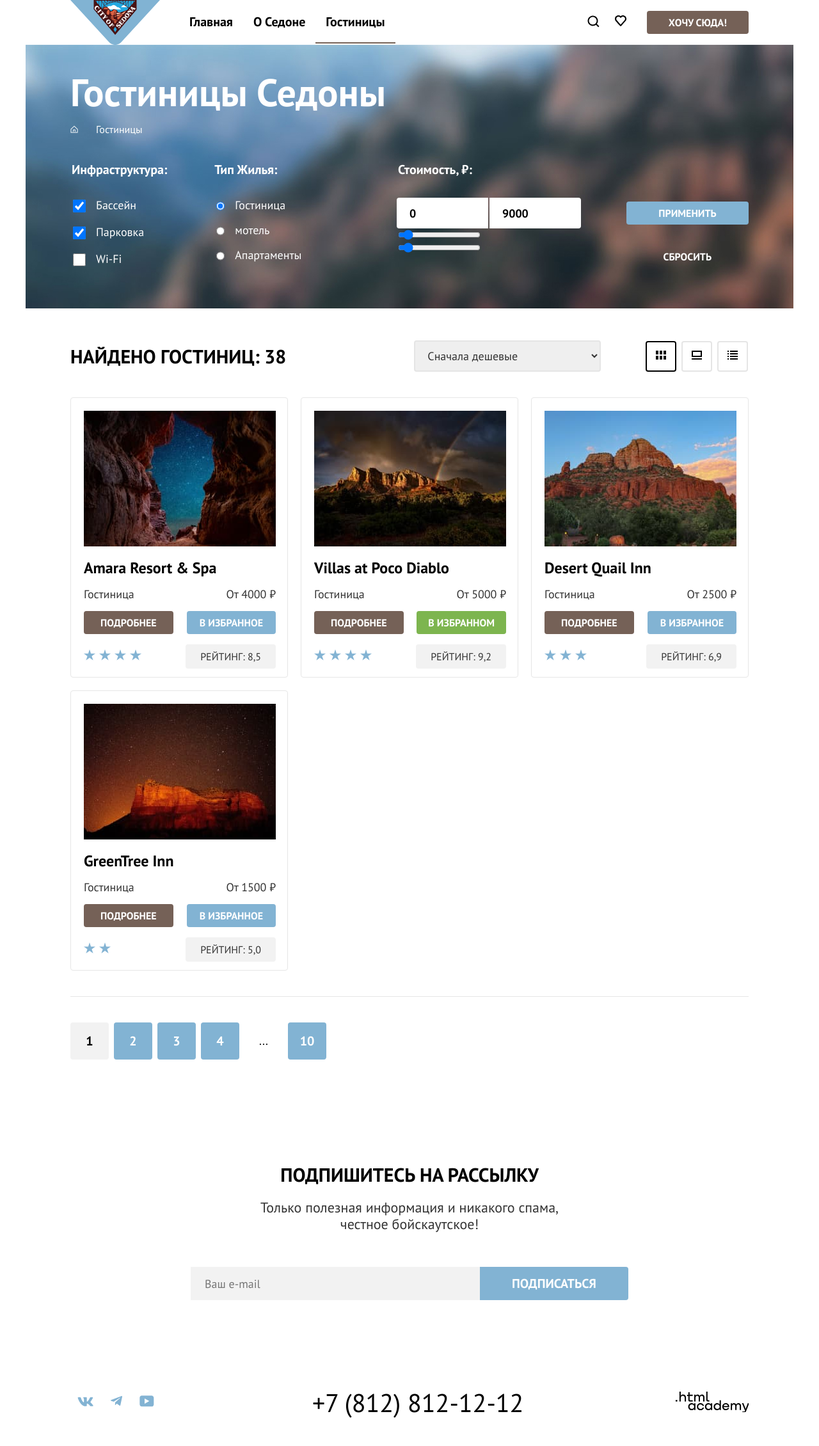
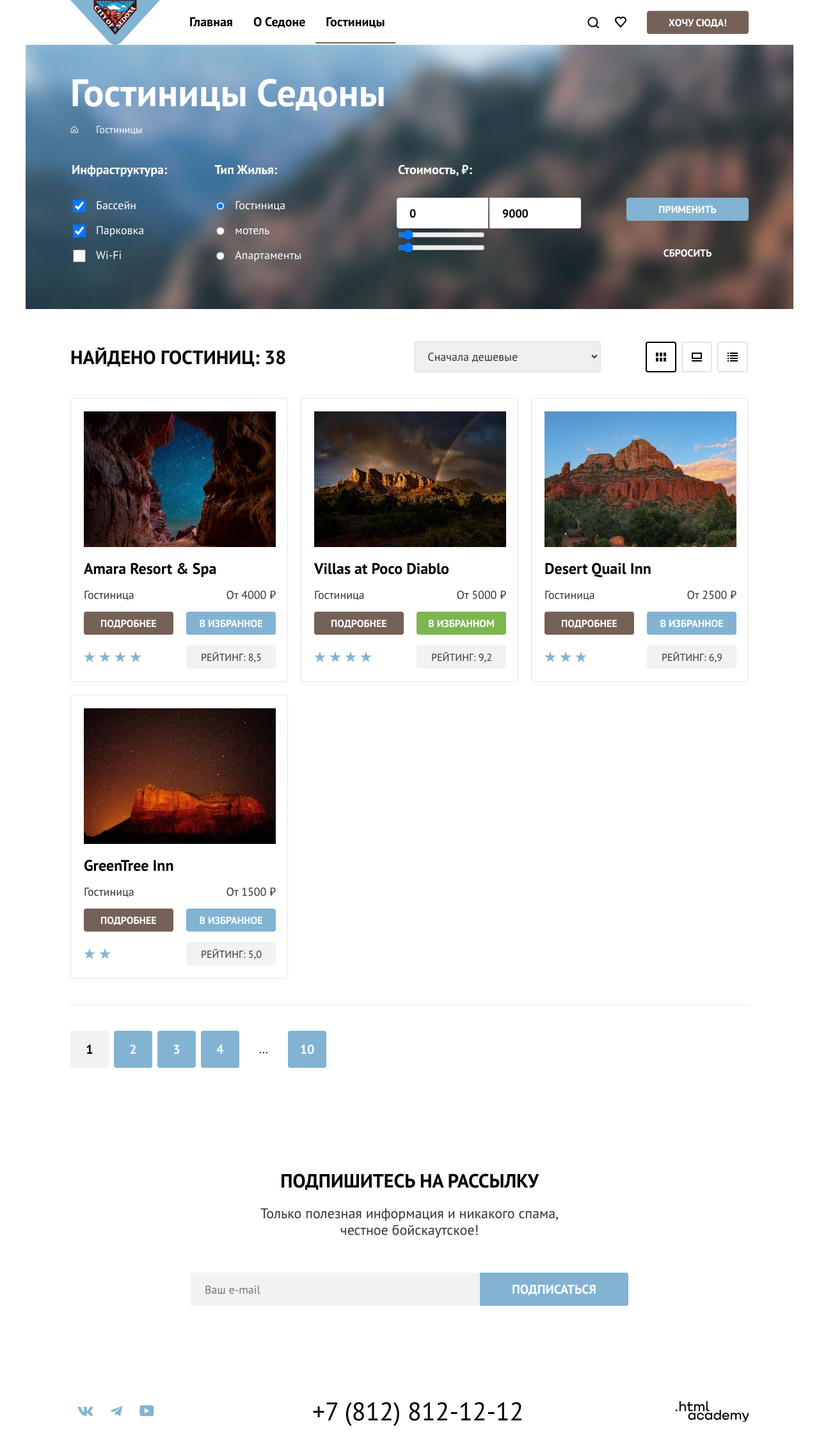
Before and after one commit to htmlacademy-htmlcss/2486063-sedona-1, a plain HTML site: page catalog.html in a window 1280 px wide. Shown: the whole page at 64% size. Before the commit the page ends 2218 px from the top, so only its background shows below. Drawn offline with Linux system fonts and the light colour scheme.

Commit message:
Сделал гридами карточки товаров и начал стилизацию состояний элементов

```diff
--- a/catalog.html
+++ b/catalog.html
@@ -9,6 +9,7 @@
   <body>
     <header class="page-header">
       <div class="page-header-container">
+        <a class="img-position-container" href="index.html">
           <svg
             class="logo-sedona"
             xmlns="http://www.w3.org/2000/svg"
@@ -56,9 +57,12 @@
               />
             </g>
             <defs>
-            <clipPath id="a"><path fill="#fff" d="M0 0h140v70H0z" /></clipPath>
+              <clipPath id="a">
+                <path fill="#fff" d="M0 0h140v70H0z" />
+              </clipPath>
             </defs>
           </svg>
+        </a>
         <nav class="navigation">
           <ul class="navigation-list">
             <li class="navigation-item">
@@ -75,7 +79,7 @@
         <div class="header-btns-container">
           <ul class="header-btns-list">
             <li class="btns-item">
-              <a href="#">
+              <a class="img-position-container" href="#">
                 <svg
                   xmlns="http://www.w3.org/2000/svg"
                   width="19"
@@ -91,7 +95,7 @@
               </a>
             </li>
             <li class="btns-item">
-              <a href="#">
+              <a class="img-position-container" href="#">
                 <svg
                   xmlns="http://www.w3.org/2000/svg"
                   width="18"
@@ -108,7 +112,7 @@
               <span class="visually-hidden amount-tabs">12</span>
             </li>
           </ul>
-          <button type="button">хочу сюда!</button>
+          <button class="header-search-btn" type="button">хочу сюда!</button>
         </div>
       </div>
     </header>
@@ -261,7 +265,7 @@
 
             <ul class="cards-display">
               <li class="cards-display-item">
-                <button class="active" type="button">
+                <button class="active img-position-container" type="button">
                   <img
                     src="images/icon-tile.svg"
                     width="16"
@@ -271,7 +275,7 @@
                 </button>
               </li>
               <li class="cards-display-item">
-                <button type="button">
+                <button class="img-position-container" type="button">
                   <img
                     src="images/icon-column.svg"
                     width="16"
@@ -281,7 +285,7 @@
                 </button>
               </li>
               <li class="cards-display-item">
-                <button type="button">
+                <button class="img-position-container" type="button">
                   <img
                     src="images/icon-list.svg"
                     width="16"
@@ -312,7 +316,7 @@
                     в избранное
                   </button>
                   <ul class="stars-list">
-                    <li class="stars-item">
+                    <li class="stars-item img-position-container">
                       <img
                         src="images/star.svg"
                         width="18"
@@ -320,7 +324,7 @@
                         alt="звезда рейтинга"
                       />
                     </li>
-                    <li class="stars-item">
+                    <li class="stars-item img-position-container">
                       <img
                         src="images/star.svg"
                         width="18"
@@ -328,7 +332,7 @@
                         alt="звезда рейтинга"
                       />
                     </li>
-                    <li class="stars-item">
+                    <li class="stars-item img-position-container">
                       <img
                         src="images/star.svg"
                         width="18"
@@ -336,7 +340,7 @@
                         alt="звезда рейтинга"
                       />
                     </li>
-                    <li class="stars-item">
+                    <li class="stars-item img-position-container">
                       <img
                         src="images/star.svg"
                         width="18"
@@ -368,7 +372,7 @@
                     в избранном
                   </button>
                   <ul class="stars-list">
-                    <li class="stars-item">
+                    <li class="stars-item img-position-container">
                       <img
                         src="images/star.svg"
                         width="18"
@@ -376,7 +380,7 @@
                         alt="звезда рейтинга"
                       />
                     </li>
-                    <li class="stars-item">
+                    <li class="stars-item img-position-container">
                       <img
                         src="images/star.svg"
                         width="18"
@@ -384,7 +388,7 @@
                         alt="звезда рейтинга"
                       />
                     </li>
-                    <li class="stars-item">
+                    <li class="stars-item img-position-container">
                       <img
                         src="images/star.svg"
                         width="18"
@@ -392,7 +396,7 @@
                         alt="звезда рейтинга"
                       />
                     </li>
-                    <li class="stars-item">
+                    <li class="stars-item img-position-container">
                       <img
                         src="images/star.svg"
                         width="18"
@@ -421,7 +425,7 @@
                     в избранное
                   </button>
                   <ul class="stars-list">
-                    <li class="stars-item">
+                    <li class="stars-item img-position-container">
                       <img
                         src="images/star.svg"
                         width="18"
@@ -429,7 +433,7 @@
                         alt="звезда рейтинга"
                       />
                     </li>
-                    <li class="stars-item">
+                    <li class="stars-item img-position-container">
                       <img
                         src="images/star.svg"
                         width="18"
@@ -437,7 +441,7 @@
                         alt="звезда рейтинга"
                       />
                     </li>
-                    <li class="stars-item">
+                    <li class="stars-item img-position-container">
                       <img
                         src="images/star.svg"
                         width="18"
@@ -466,7 +470,7 @@
                     в избранное
                   </button>
                   <ul class="stars-list">
-                    <li class="stars-item">
+                    <li class="stars-item img-position-container">
                       <img
                         src="images/star.svg"
                         width="18"
@@ -474,7 +478,7 @@
                         alt="звезда рейтинга"
                       />
                     </li>
-                    <li class="stars-item">
+                    <li class="stars-item img-position-container">
                       <img
                         src="images/star.svg"
                         width="18"
@@ -533,7 +537,9 @@
                   <label>
                     <input type="email" name="email" placeholder="Ваш e-mail" />
                   </label>
-                  <button type="submit">подписаться</button>
+                  <button class="subscribe-btn" type="submit">
+                    подписаться
+                  </button>
                 </div>
               </fieldset>
             </form>
@@ -547,7 +553,10 @@
         <div class="social-list-container">
           <ul class="social-list">
             <li class="social-item">
-              <a href="https://vk.com/htmlacademy">
+              <a
+                class="img-position-container"
+                href="https://vk.com/htmlacademy"
+              >
                 <svg
                   xmlns="http://www.w3.org/2000/svg"
                   width="25"
@@ -565,7 +574,7 @@
               </a>
             </li>
             <li class="social-item">
-              <a href="https://t.me/htmlacademy">
+              <a class="img-position-container" href="https://t.me/htmlacademy">
                 <svg
                   xmlns="http://www.w3.org/2000/svg"
                   width="18"
@@ -581,7 +590,10 @@
               </a>
             </li>
             <li class="social-item">
-              <a href="https://www.youtube.com/user/htmlacademyru">
+              <a
+                class="img-position-container"
+                href="https://www.youtube.com/user/htmlacademyru"
+              >
                 <svg
                   xmlns="http://www.w3.org/2000/svg"
                   width="23"
@@ -603,8 +615,9 @@
             <a href="tel:+78128121212">+7 (812) 812-12-12</a>
           </address>
         </div>
-        <a href="https://htmlacademy.ru/">
+        <a class="img-position-container" href="https://htmlacademy.ru/">
           <svg
+            class="logo"
             xmlns="http://www.w3.org/2000/svg"
             width="115"
             height="33"
--- a/styles/styles.css
+++ b/styles/styles.css
@@ -35,6 +35,10 @@
 *::before {
   box-sizing: inherit;
   font-family: inherit;
+}
+
+.logo {
+  object-fit: contain;
 }
 
 html {
@@ -82,6 +86,102 @@ body {
   color: #333;
   margin: 0;
   padding: 0 30px;
+}
+
+.img-position-container {
+  display: flex;
+  align-items: center;
+  justify-content: center;
+}
+
+/* MAIN STYLES -- BUTTONS STATUS*/
+.header-search-btn:hover,
+.header-search-btn:focus,
+.index-search-btn:hover,
+.index-search-btn:focus,
+.card-link:hover,
+.card-link:focus {
+  background-color: #615048;
+  outline: none;
+}
+
+.header-search-btn:active,
+.index-search-btn:active,
+.subscribe-btn:active,
+.submit-filter:active,
+.reset-filter:active,
+.card-link:active,
+.favourites-btn:active,
+.pagination-link:active {
+  color: rgba(255, 255, 255, 0.3);
+}
+
+.subscribe-btn:hover,
+.subscribe-btn:focus,
+.submit-filter:hover,
+.submit-filter:focus,
+.favourites-btn:hover:not(.favourites-btn-active),
+.favourites-btn:focus:not(.favourites-btn-active),
+.pagination-link:hover,
+.pagination-link:focus {
+  background-color: #68a2ca;
+  outline: none;
+}
+
+.favourites-btn-active:hover,
+.favourites-btn-active:focus {
+  background-color: #6c9e42;
+  outline: none;
+}
+
+.reset-filter:hover {
+  color: rgba(255, 255, 255, 0.6);
+}
+
+.reset-filter:focus {
+  outline: 3px solid #83b3d3;
+  outline-offset: -3px;
+}
+
+@supports selector(:focus-visible) {
+  .subscribe-btn:focus-visible,
+  .submit-filter:focus-visible,
+  .favourites-btn:focus-visible:not(.favourites-btn-active),
+  .pagination-link:focus-visible {
+    background-color: #68a2ca;
+    outline: none;
+  }
+
+  .favourites-btn-active:focus {
+    background-color: #6c9e42;
+    outline: none;
+  }
+
+  .header-search-btn:focus-visible,
+  .index-search-btn:focus-visible,
+  .card-link:focus-visible {
+    background-color: #615048;
+    outline: none;
+  }
+
+  .reset-filter:focus-visible {
+    outline: 3px solid #83b3d3;
+    outline-offset: -3px;
+  }
+}
+
+.header-search-btn:disabled,
+.index-search-btn:disabled,
+.subscribe-btn:disabled,
+.submit-filter:disabled,
+.card-link:disabled,
+.favourites-btn:disabled {
+  background-color: #e5e5e5;
+  color: #fff;
+}
+
+.reset-filter:disabled {
+  color: rgba(255, 255, 255, 0.1);
 }
 
 /* HEADER */
@@ -143,7 +243,7 @@ body {
   padding: 22px 12px;
 }
 
-.page-header button {
+.header-search-btn {
   font-weight: 700;
   font-size: 16px;
   line-height: 20px;
@@ -164,8 +264,11 @@ body {
 
 .hero-background {
   min-height: 485px;
+  max-width: 100%;
   background-image: url("../images/index-background.jpg");
   background-repeat: no-repeat;
+  background-size: cover;
+  object-fit: cover;
   padding: 51px 371px 82px;
 }
 
@@ -210,7 +313,7 @@ body {
   justify-content: center;
   align-items: center;
   padding: 102px 85px;
-  order: 1;
+  order: 0;
 }
 
 .advantages-text-wrapper {
@@ -254,8 +357,13 @@ body {
   background-color: #82b3d3;
 }
 
+.advantages-img {
+  max-width: 100%;
+  object-fit: contain;
+}
+
 .advantages-last-img {
-  order: 0;
+  order: -1;
 }
 
 /* SERVICES */
@@ -338,16 +446,16 @@ body {
   margin-bottom: 96px;
 }
 
-.search-hotels-text-wrapper {
-  white-space: pre-line;
-}
-
 .index-search-hotels .bigger-text-title {
   margin-bottom: 20px;
 }
 
 .index-search-hotels .bigger-text {
   margin-bottom: 54px;
+}
+
+.search-hotels-text-wrapper {
+  width: 650px;
 }
 
 .index-search-btn {
@@ -370,12 +478,16 @@ body {
   color: #fff;
   background-image: url("../images/subscribe-background.jpg");
   background-repeat: no-repeat;
+  background-size: cover;
+  object-fit: cover;
   background-color: #000;
   min-height: 414px;
+  max-width: 100%;
   display: flex;
   justify-content: center;
   align-items: center;
-  margin-bottom: 40px;
+  padding-top: 96px;
+  padding-bottom: 104px;
 }
 
 .subscribe-container {
@@ -416,6 +528,12 @@ body {
 
 .subscribe-form input {
   background-color: #f2f2f2;
+  font-size: 18px;
+  line-height: 24px;
+  border: none;
+  border-radius: 4px 0 0 4px;
+  width: 452px;
+  height: 52px;
 }
 
 .subscribe fieldset {
@@ -424,20 +542,11 @@ body {
   padding: 0;
 }
 
-.subscribe input {
-  font-size: 18px;
-  line-height: 24px;
-  border: none;
-  border-radius: 4px 0 0 4px;
-  width: 452px;
-  height: 52px;
-}
-
 .subscribe input::placeholder {
   padding-left: 20px;
 }
 
-.subscribe button {
+.subscribe-btn {
   font-weight: 700;
   font-size: 20px;
   line-height: 36px;
@@ -462,14 +571,17 @@ body {
   color: #fff;
   background: url("../images/filter-background.jpg"), #000;
   background-repeat: no-repeat;
+  background-size: cover;
+  object-fit: cover;
   min-height: 412px;
+  max-width: 100%;
   margin-bottom: 50px;
 }
 
 .main-header-title {
   font-size: 60px;
   line-height: 78px;
-  margin-top: 35px;
+  margin-top: 0;
   margin-bottom: 8px;
 }
 
@@ -495,6 +607,8 @@ body {
 .header-form-container {
   width: 1060px;
   margin: 0 auto;
+  padding-top: 35px;
+  padding-bottom: 70px;
 }
 
 .filter-list {
@@ -538,6 +652,7 @@ body {
 
 .filter-item input {
   margin-right: 16px;
+  margin-bottom: 0;
 }
 
 .filter-hotels legend {
@@ -582,7 +697,7 @@ body {
 }
 
 .multi-range {
-  width: 140;
+  width: 140px;
   display: flex;
   flex-direction: column;
 }
@@ -591,7 +706,8 @@ body {
   display: flex;
   flex-direction: column;
   justify-content: end;
-  align-items: end;
+  gap: 32px;
+  padding-top: 56px;
 }
 
 .filter-hotels button {
@@ -604,21 +720,20 @@ body {
   padding: 8px 50px;
 }
 
-.filter-hotels .submit-filter {
+.submit-filter {
   border-radius: 4px;
   min-width: 191px;
   min-height: 36px;
   cursor: pointer;
   background-color: #82b3d3;
   border-style: none;
-  margin-top: 56px;
-  margin-bottom: 32px;
 }
 
-.filter-hotels .reset-filter {
+.reset-filter {
   cursor: pointer;
   background-color: transparent;
   border: none;
+  border-radius: 4px;
   padding: 8px 58px;
 }
 
@@ -693,9 +808,9 @@ body {
   list-style: none;
   margin: 0;
   padding: 0;
-  display: flex;
-  flex-wrap: wrap;
-  justify-content: space-between;
+  display: grid;
+  grid-template-columns: 1fr 1fr 1fr;
+  gap: 20px;
   border-bottom: 1px solid #e6e6e6;
   padding-bottom: 40px;
   margin-bottom: 40px;
@@ -703,22 +818,24 @@ body {
 
 .hotel-cards-item {
   width: 340px;
-  height: 438px;
+  min-height: 438px;
   padding: 20px;
   border: 1px solid #e6e6e6;
   border-radius: 4px;
-  margin-bottom: 20px;
 }
 
 .photo-card {
   margin-bottom: 16px;
+  width: 300px;
+  height: 212px;
+  object-fit: cover;
 }
 
 .card-description {
-  width: 300px;
-  display: flex;
-  flex-wrap: wrap;
-  justify-content: space-between;
+  display: grid;
+  grid-template-columns: 1fr 1fr;
+  row-gap: 16px;
+  column-gap: 20px;
 }
 
 .card-text,
@@ -727,8 +844,7 @@ body {
   line-height: 21px;
   color: #333;
   width: 140px;
-  margin-top: 0;
-  margin-bottom: 16px;
+  margin: 0;
 }
 
 .card-price {
@@ -742,7 +858,7 @@ body {
   margin-bottom: 16px;
 }
 
-.hotel-cards-item .card-link {
+.card-link {
   font-weight: 700;
   font-size: 16px;
   line-height: 20px;
@@ -752,10 +868,9 @@ body {
   border-radius: 4px;
   background-color: #756157;
   padding: 8px 26px;
-  margin-bottom: 16px;
 }
 
-.hotel-cards-item .favourites-btn {
+.favourites-btn {
   font-weight: 700;
   font-size: 16px;
   line-height: 20px;
@@ -766,10 +881,9 @@ body {
   border-radius: 4px;
   background-color: #82b3d3;
   padding: 8px 20px;
-  margin-bottom: 16px;
 }
 
-.hotel-cards-item .favourites-btn-active {
+.favourites-btn-active {
   background-color: #7db54f;
   padding: 8px 18px;
 }
@@ -785,7 +899,7 @@ body {
   gap: 6px;
 }
 
-.hotel-cards-item .card-rating {
+.card-rating {
   font-size: 16px;
   line-height: 20px;
   color: #333;
@@ -793,13 +907,8 @@ body {
   text-transform: uppercase;
   border-radius: 4px;
   background-color: #f2f2f2;
-  padding: 9px 23px;
-  display: inline-block;
+  padding: 9px 22px 8px 23px;
   margin: 0;
-}
-
-.hotel-cards-item:last-child {
-  margin-bottom: 0;
 }
 
 /* PAGINATION */
@@ -851,7 +960,7 @@ body {
   display: flex;
   justify-content: space-between;
   align-items: center;
-  padding: 0 70px;
+  padding: 40px 70px 35px;
 }
 
 .social-list {
@@ -859,6 +968,7 @@ body {
   margin: 0;
   padding: 0;
   display: flex;
+  align-items: center;
   justify-content: space-between;
 }
 
```
Also changed, not shown: index.html (+26 -17 lines). Lines whose indentation alone changed are shown as unchanged.
